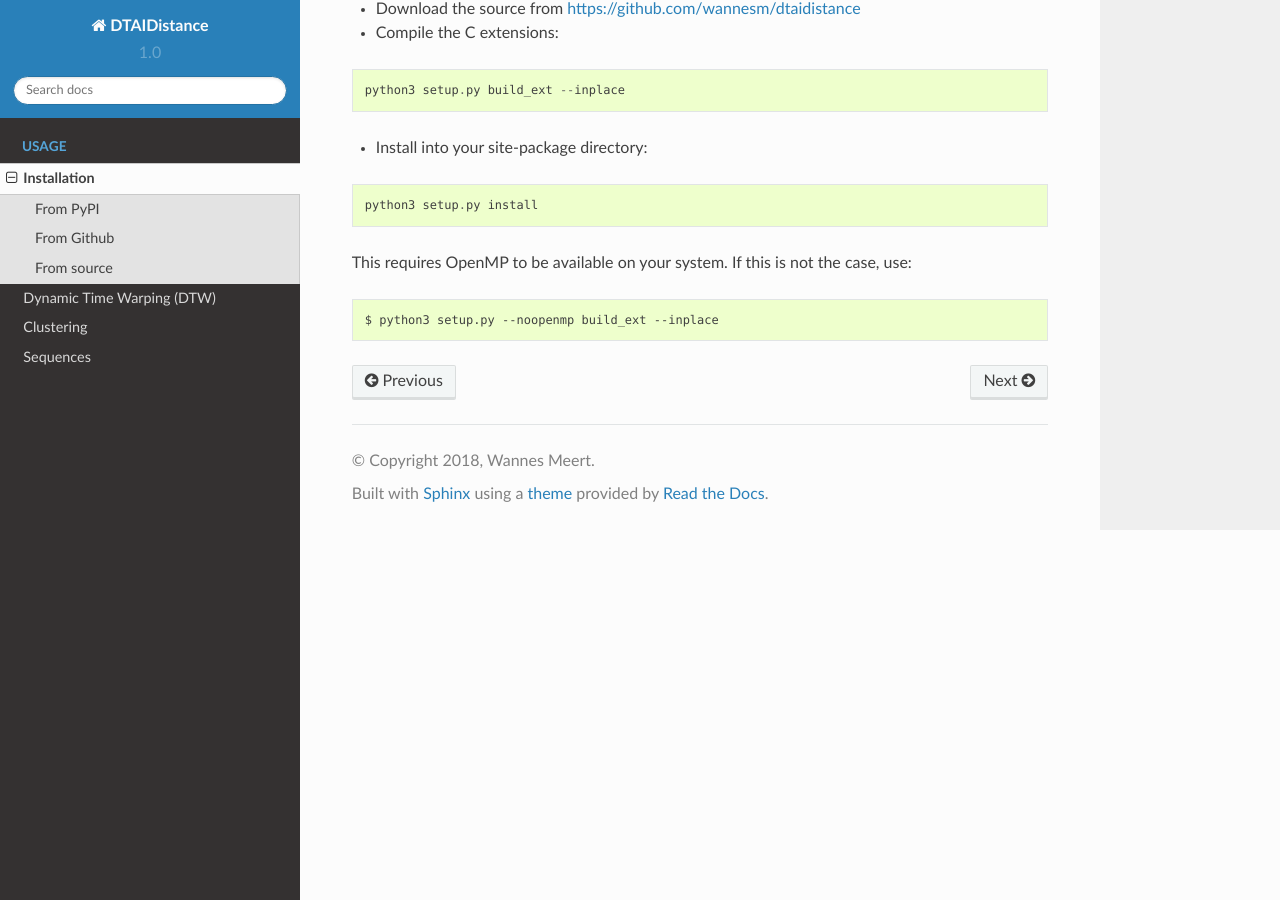
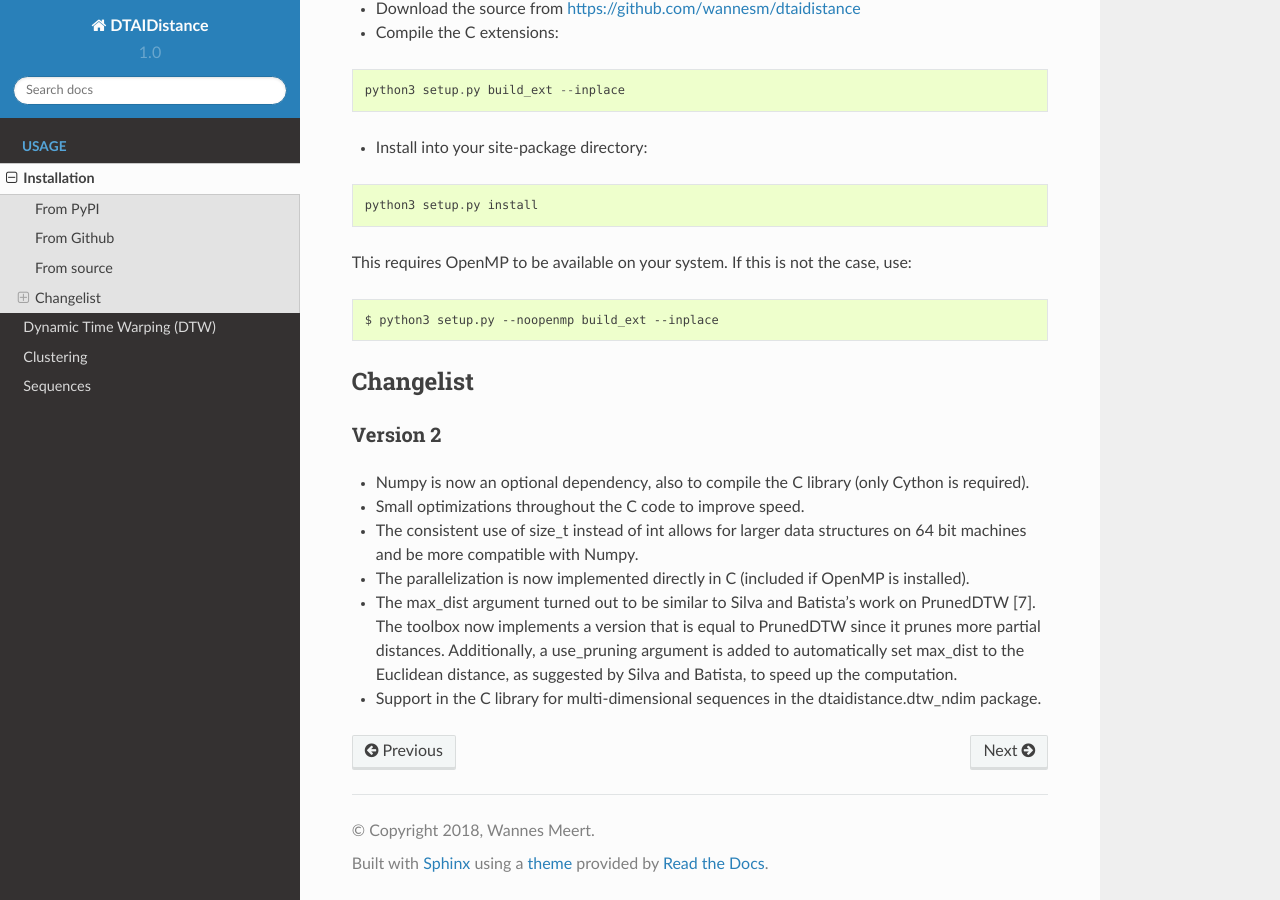
Before and after one commit to wannesm/dtaidistance, a Sphinx documentation site: the page built from docs/usage/installation.rst, in a window 1280 px wide and 900 px high, scrolled down 1152 px. Built offline with Sphinx 7.4.7 and the Read the Docs theme 2.0.0, drawn with Linux system fonts in a browser that asks for light colours.

Commit message:
improve docs

```diff
--- a/docs/usage/installation.rst
+++ b/docs/usage/installation.rst
@@ -71,3 +71,17 @@ This requires OpenMP to be available on your system. If this is not the case, us
 ::
 
     $ python3 setup.py --noopenmp build_ext --inplace
+
+
+Changelist
+~~~~~~~~~~
+
+Version 2
+'''''''''
+
+- Numpy is now an optional dependency, also to compile the C library (only Cython is required).
+- Small optimizations throughout the C code to improve speed.
+- The consistent use of size_t instead of int allows for larger data structures on 64 bit machines and be more compatible with Numpy.
+- The parallelization is now implemented directly in C (included if OpenMP is installed).
+- The max_dist argument turned out to be similar to Silva and Batista's work on PrunedDTW [7]. The toolbox now implements a version that is equal to PrunedDTW since it prunes more partial distances. Additionally, a use_pruning argument is added to automatically set max_dist to the Euclidean distance, as suggested by Silva and Batista, to speed up the computation.
+- Support in the C library for multi-dimensional sequences in the dtaidistance.dtw_ndim package.
```
